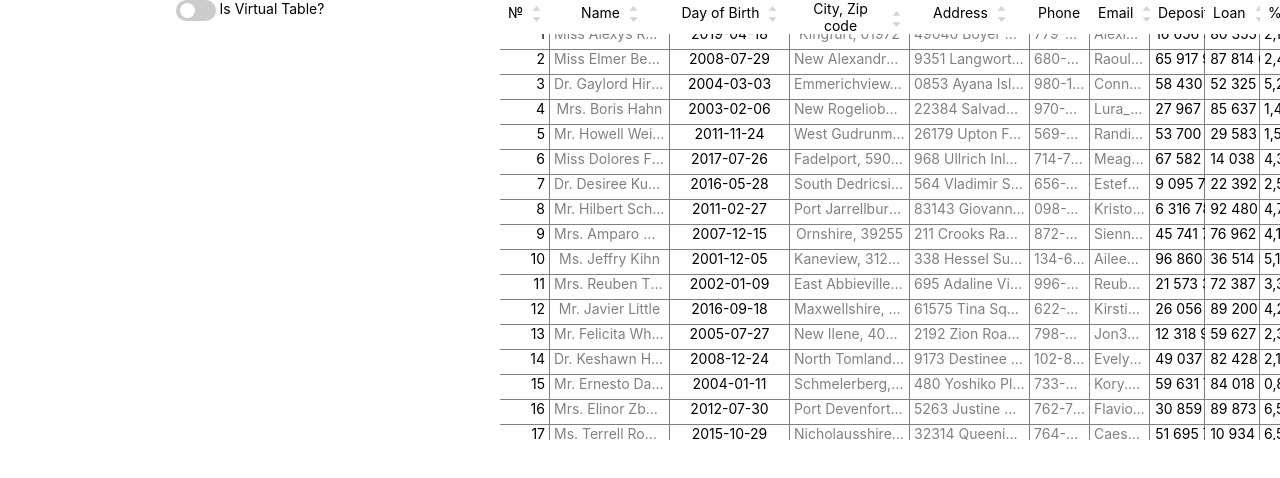
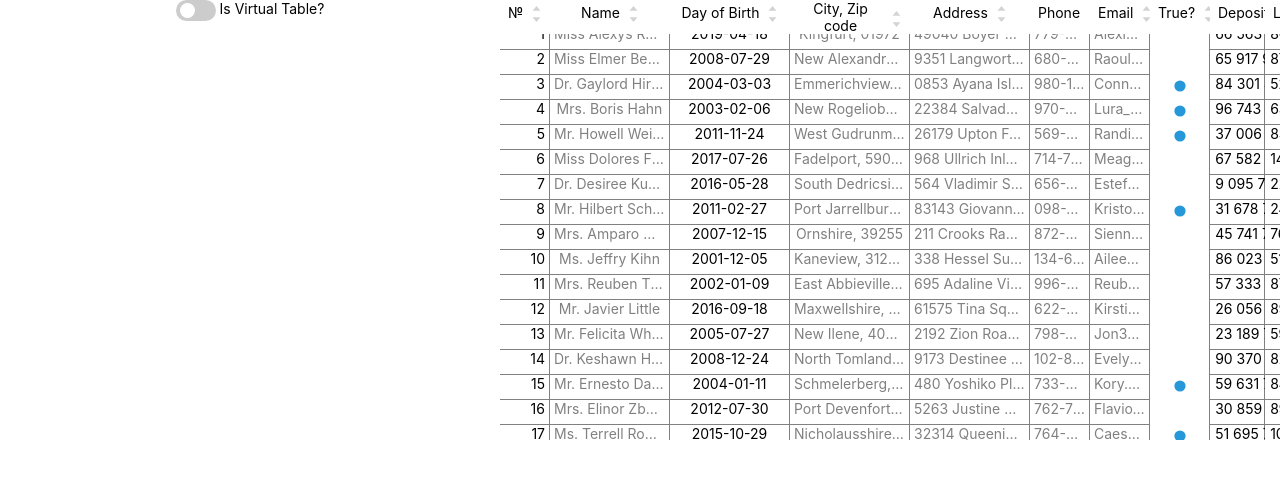
Before and after one commit to Ranisans/datagrid, a React (Create React App) app: page / in a window 1280 px wide. Shown: the top 478 px of the page. Built offline with nearby package versions, Linux system fonts and the light colour scheme; the HTML template or start-up script is replaced by a standard one.

Commit message:
feat: add boolean cell to table

```diff
--- a/src/containers/bodyRow.tsx
+++ b/src/containers/bodyRow.tsx
@@ -5,6 +5,7 @@ import NumberCell from '../components/Table/Cells/numberCell';
 import StringCell from '../components/Table/Cells/stringCell';
 import DateTimeCell from '../components/Table/Cells/dateTimeCell';
 import ObjectCell from '../components/Table/Cells/objectCell';
+import BooleanCell from '../components/Table/Cells/booleanCell';
 
 interface PropsType {
   data: RowType;
@@ -23,6 +24,7 @@ const BodyRow = ({ data, classes, rowHeight }: PropsType) => (
         <StringCell value={data.address} />
         <StringCell value={data.phoneNum} />
         <StringCell value={data.email} />
+        <BooleanCell value={data.bool} />
         <ObjectCell value={{ label: data.deposit.currency, meaning: data.deposit.value }} />
         <ObjectCell value={{ label: data.loan.currency, meaning: data.loan.value }} />
         <NumberCell value={data.interestRate} />
--- a/src/containers/tableContainerValues.ts
+++ b/src/containers/tableContainerValues.ts
@@ -16,6 +16,7 @@ enum columnId {
   ADDRESS = 'address',
   PHONE_NUM = 'phoneNum',
   EMAIL = 'email',
+  BOOL = 'bool',
   DEPOSIT = 'deposit',
   LOAN = 'loan',
   INTEREST_RATE = 'interestRate'
@@ -81,6 +82,11 @@ export const columns = [
     minWidth: 60,
   },
   {
+    id: columnId.BOOL,
+    label: 'True?',
+    minWidth: 60,
+  },
+  {
     id: columnId.DEPOSIT,
     label: 'Deposit',
     minWidth: 55,
@@ -102,5 +108,5 @@ export const columnTypes = {
     columnId.NAME, columnId.CITY, columnId.ADDRESS, columnId.EMAIL,
   ],
   [ColumnsEnum.enumColumns]: [],
-  [ColumnsEnum.booleanColumns]: [],
+  [ColumnsEnum.booleanColumns]: [columnId.BOOL],
 };
--- a/src/logic/dataGenerator.ts
+++ b/src/logic/dataGenerator.ts
@@ -19,6 +19,7 @@ const generateData = (): RowType[] => {
     record.address = faker.address.streetAddress(true);
     record.phoneNum = faker.phone.phoneNumberFormat();
     record.email = faker.internet.email();
+    record.bool = faker.random.boolean();
     record.deposit = {
       currency: faker.finance.currencySymbol(),
       value: Number.parseInt(faker.finance.account(), 10),
--- a/src/types/rowType.ts
+++ b/src/types/rowType.ts
@@ -11,6 +11,7 @@ export interface RowType {
   address: string;
   phoneNum: string;
   email: string;
+  bool: boolean;
   deposit: MoneyType;
   loan: MoneyType;
   interestRate: number;
```
